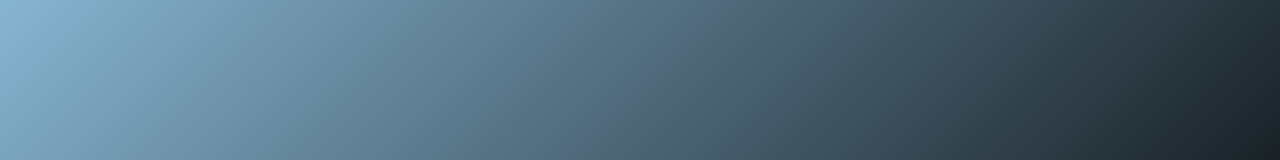
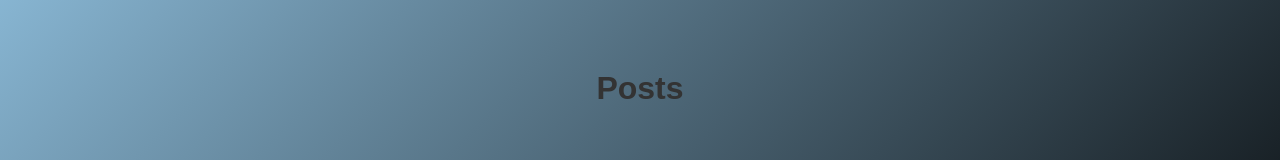
Before and after one commit to Punit173/Daily-Media, a React (Create React App) app: page /post in a window 1280 px wide. Before the commit this address had no page. Shown: the part 312-472 px from the top of the page. Built offline with nearby package versions, Linux system fonts and the light colour scheme.

Commit message:
Rerouting Done

```diff
--- a/src/App.js
+++ b/src/App.js
@@ -2,6 +2,7 @@ import './App.css';
 import Home from "./components/Home";
 import Login from './components/Login';
 import { BrowserRouter, Routes, Route } from "react-router-dom";
+import Post from './components/Post';
 
 function App() {
   return (
@@ -13,6 +14,7 @@ function App() {
 
           {/* Home route */}
           <Route path="/home" element={<Home />} />
+          <Route path="/post" element={<Post />} />
 
           {/* Uncomment this if you want a fallback for undefined routes */}
           {/* <Route path="*" element={<NoPage />} /> */}
--- a/src/components/Login.js
+++ b/src/components/Login.js
@@ -2,12 +2,15 @@ import React, { useState } from "react";
 import { FaUserAlt, FaLock, FaEnvelope } from "react-icons/fa";
 import { auth, googleProvider, signInWithPopup, signInWithEmailAndPassword, createUserWithEmailAndPassword } from '../firebase/firebase.js';
 import { FcGoogle } from 'react-icons/fc';
+import { useNavigate } from 'react-router-dom'; // Import useNavigate
 
 const Login = () => {
   const [isSignup, setIsSignup] = useState(false);
   const [email, setEmail] = useState("");
   const [password, setPassword] = useState("");
   const [username, setUsername] = useState("");
+
+  const navigate = useNavigate(); // Initialize useNavigate
 
   const toggleAuthMode = () => {
     setIsSignup(!isSignup);
@@ -18,6 +21,7 @@ const Login = () => {
     try {
       await signInWithPopup(auth, googleProvider);
       alert("Logged in with Google");
+      navigate('/post'); // Redirect to Post.js after successful login
     } catch (error) {
       console.error("Google sign-in error:", error);
       alert(error.message);
@@ -35,6 +39,7 @@ const Login = () => {
         await signInWithEmailAndPassword(auth, email, password);
         alert("Login successful");
       }
+      navigate('/post'); // Redirect to Post.js after successful login/signup
     } catch (error) {
       console.error("Firebase Auth error:", error);
       alert(error.message);
@@ -47,7 +52,6 @@ const Login = () => {
         <h2 className="text-2xl text-center text-white mb-8">
           {isSignup ? "Sign Up" : "Login"}
         </h2>
-
 
         {/* Email Input */}
         {isSignup && (
@@ -92,6 +96,7 @@ const Login = () => {
             className="w-full bg-transparent border-none outline-none text-white"
           />
         </div>
+
         {/* Google Authentication Button */}
         <button
           onClick={handleGoogleLogin}
--- /dev/null
+++ b/src/components/Post.js
@@ -0,0 +1,11 @@
+import React from 'react'
+
+const Post = () => {
+  return (
+    <div>
+      <h1 className='text-3xl'>Posts</h1>
+    </div>
+  )
+}
+
+export default Post
```
Also changed, not shown: 1 other file (tests, documents, lock files or other folders).
